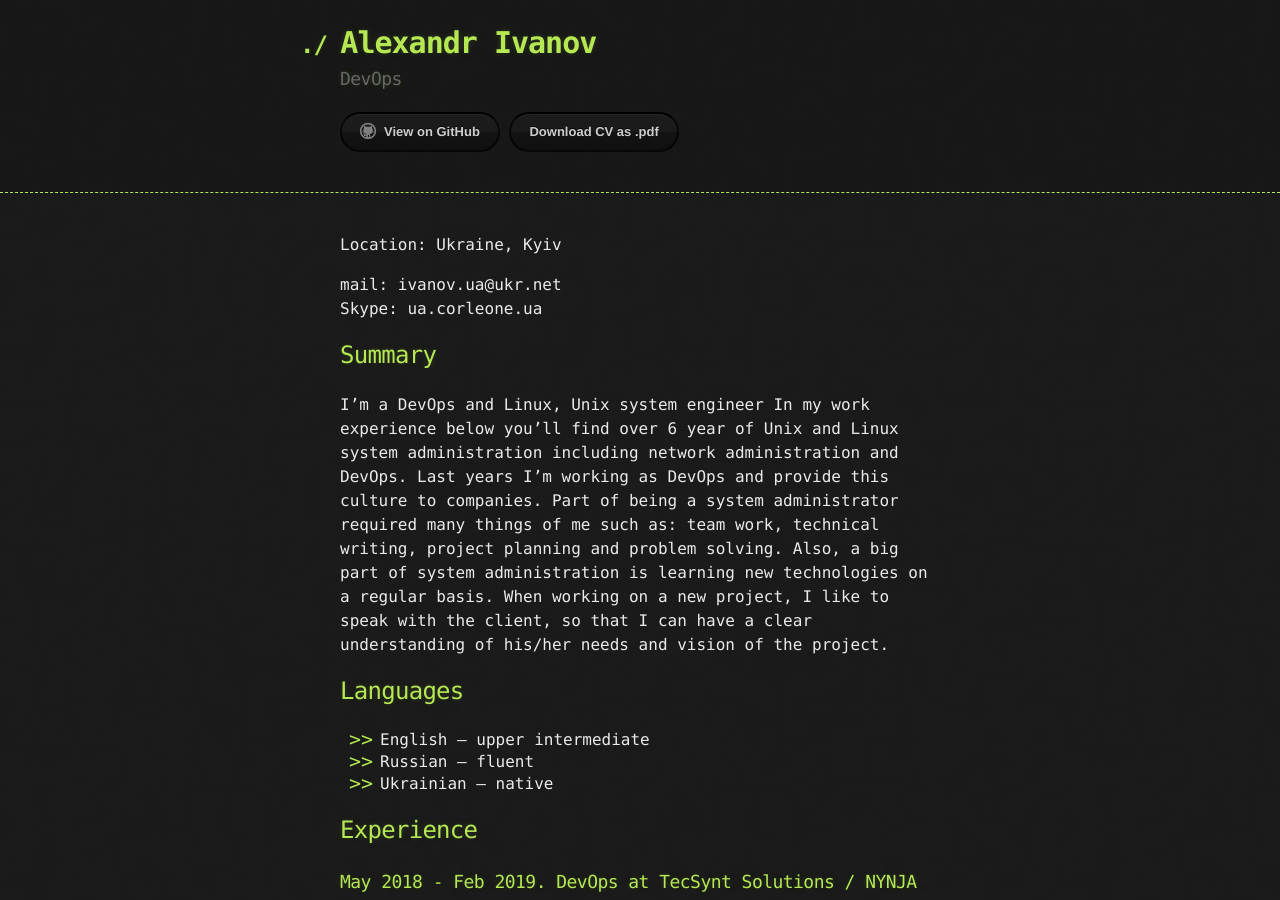
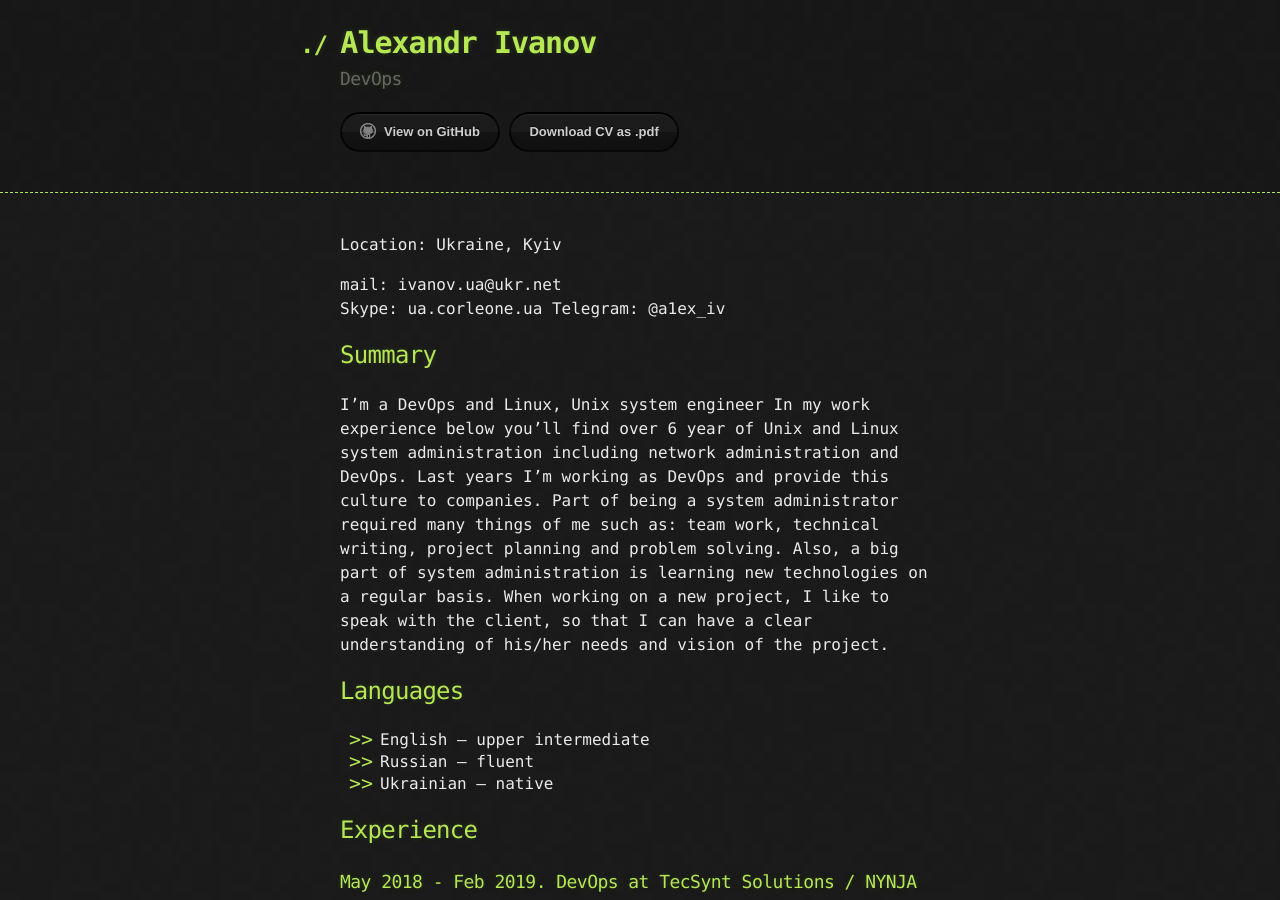
Before and after one commit to ivanovUA/ivanovua.github.io, a Jekyll site: the page built from index.md, in a window 1280 px wide and 900 px high. Built offline with Jekyll 4.4.1, drawn with Linux system fonts in a browser that asks for light colours.

Commit message:
Update index.md

```diff
--- a/index.md
+++ b/index.md
@@ -6,6 +6,7 @@ Location: Ukraine, Kyiv
 
 mail: ivanov.ua@ukr.net
 Skype: ua.corleone.ua
+Telegram: @a1ex_iv
 ## Summary
 I'm a DevOps and Linux, Unix system engineer
 In my work experience below you'll find over 6 year of Unix and Linux system administration including network administration and DevOps. Last years I'm working as DevOps and provide this culture to companies. Part of being a system administrator required many things of me such as: team work, technical writing, project planning and problem solving. Also, a big part of system administration is learning new technologies on a regular basis. When working on a new project, I like to speak with the client, so that I can have a clear understanding of his/her needs and vision of the project.
```
